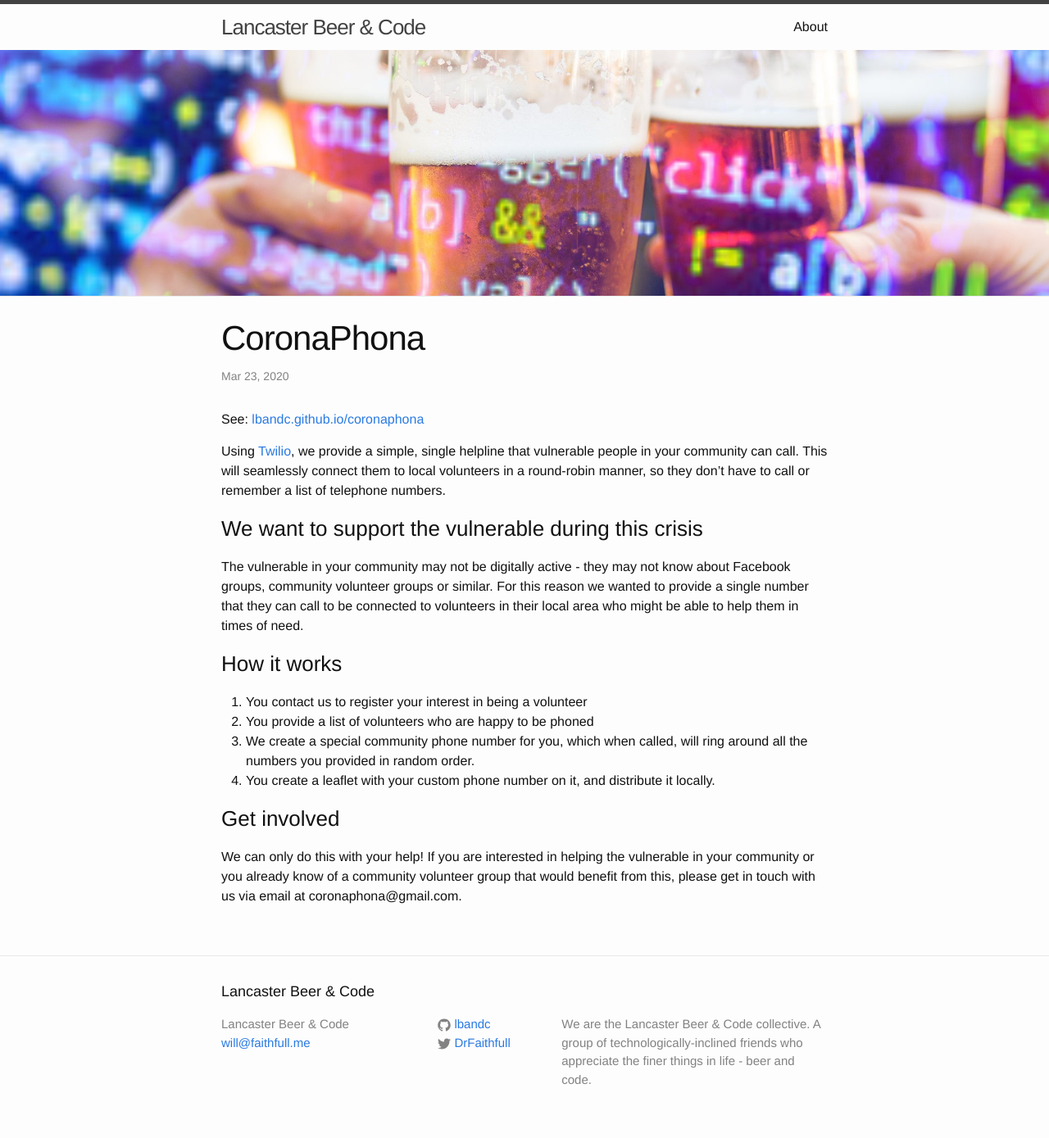
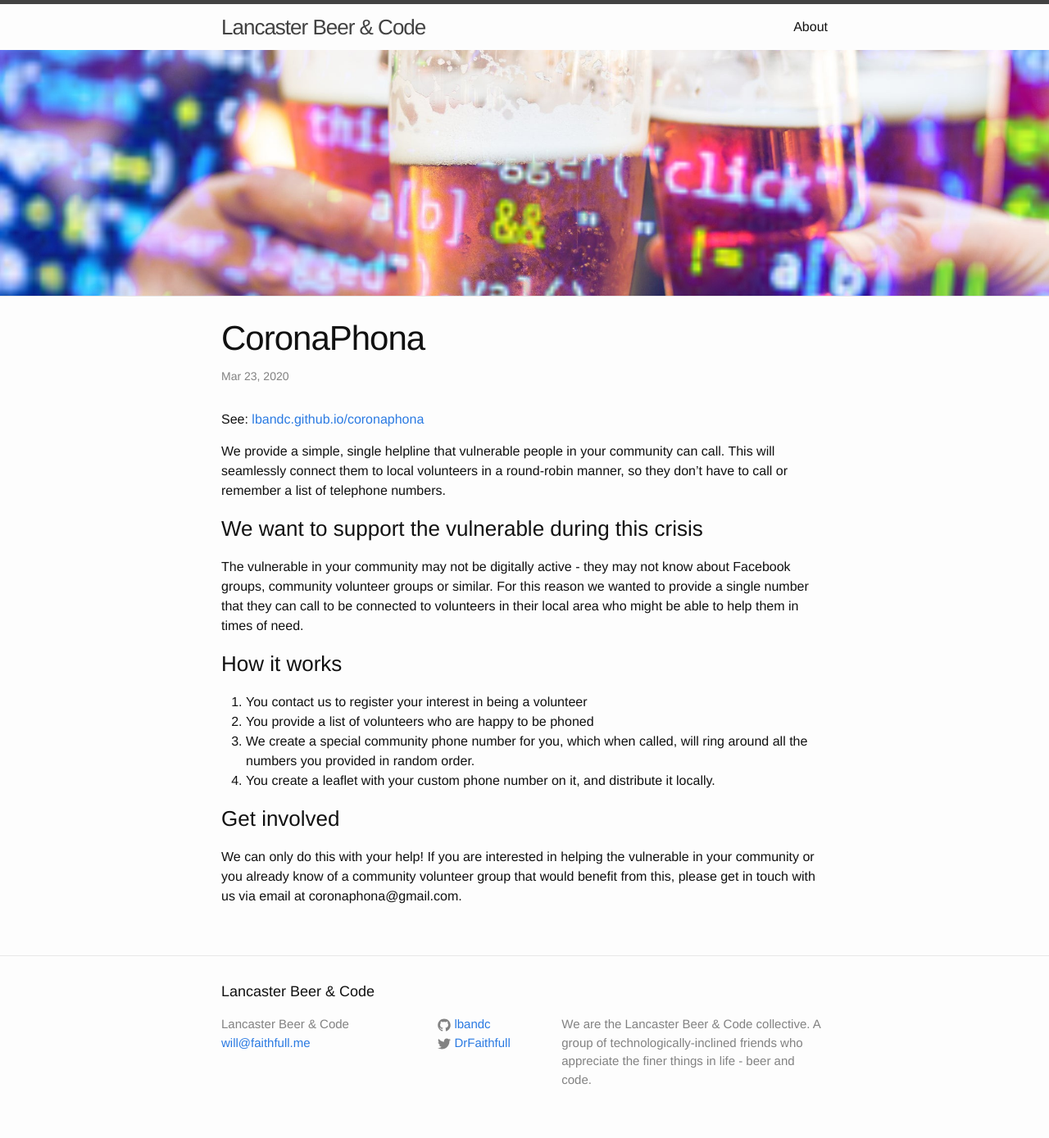
Before and after one commit to lbandc/lbandc.github.io, a Jekyll site: the page built from _posts/2020-03-23-project-coronaphona.markdown, in a window 1280 px wide. Shown: the whole page at 82% size. Built offline with Jekyll 4.4.1, drawn with Linux system fonts in a browser that asks for light colours.

Commit message:
Update 2020-03-23-project-coronaphona.markdown

```diff
--- a/_posts/2020-03-23-project-coronaphona.markdown
+++ b/_posts/2020-03-23-project-coronaphona.markdown
@@ -5,7 +5,7 @@ date:   2020-03-23 13:03:42 +0000
 ---
 See: [lbandc.github.io/coronaphona](https://lbandc.github.io/coronaphona)
 
-Using [Twilio](https://twilio.com), we provide a simple, single helpline that vulnerable people in your community can call. This will seamlessly connect them to local volunteers in a round-robin manner, so they don’t have to call or remember a list of telephone numbers.
+We provide a simple, single helpline that vulnerable people in your community can call. This will seamlessly connect them to local volunteers in a round-robin manner, so they don’t have to call or remember a list of telephone numbers.
 
 ### We want to support the vulnerable during this crisis
 The vulnerable in your community may not be digitally active - they may not know about Facebook groups, community volunteer groups or similar. For this reason we wanted to provide a single number that they can call to be connected to volunteers in their local area who might be able to help them in times of need.
```
